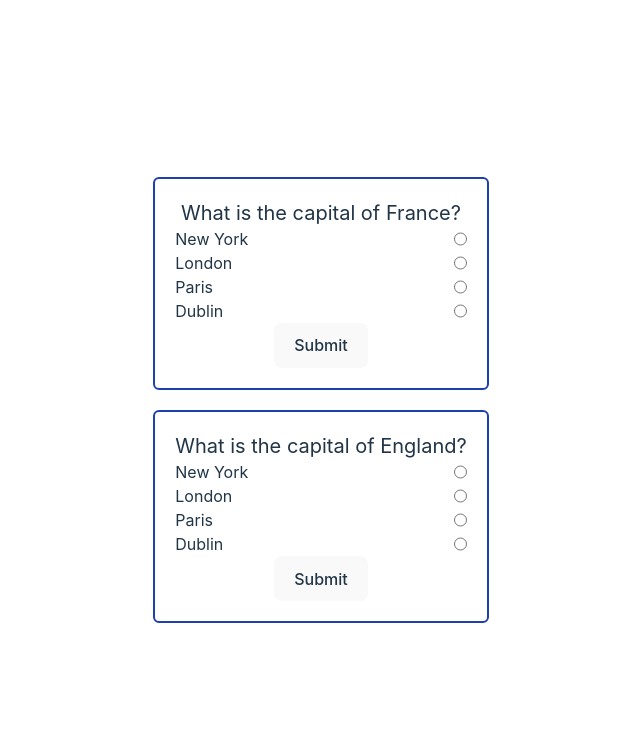
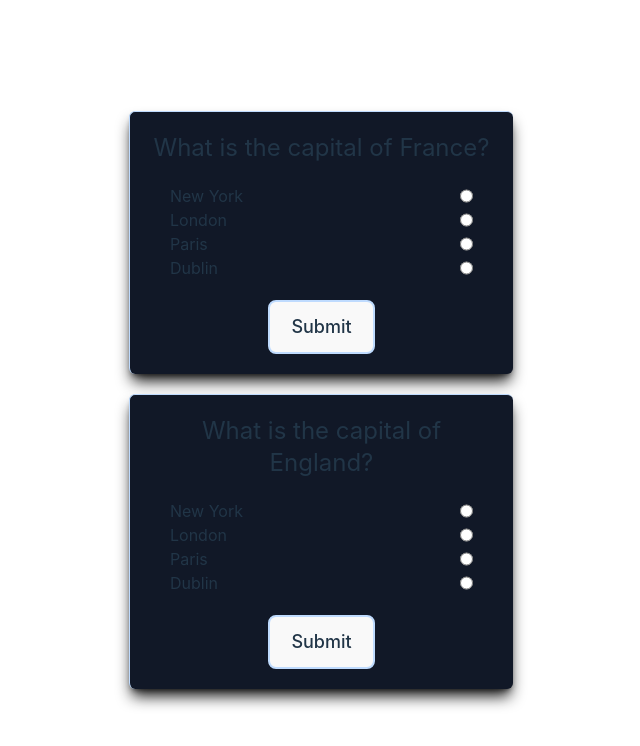
Before and after one commit to LamarcheG/quiz-app, a React (Vite) app: page / in a window 1280 px wide. Shown: the top 746 px of the page, without its empty margins (319-959 px from the left). Built offline with nearby package versions, Linux system fonts and the light colour scheme.

Commit message:
style: styled question cards

```diff
--- a/src/Components/QuestionItem.tsx
+++ b/src/Components/QuestionItem.tsx
@@ -24,11 +24,13 @@ export const QuestionItem = ({ question }: questionItemProps) => {
     <>
       <form
         onSubmit={handleSubmit}
-        className="m-5 rounded-md border-2 border-blue-800 p-5"
+        className="m-5  w-72 rounded-md border-t border-l border-blue-200 bg-gray-900 p-5 shadow-lg shadow-neutral-900
+        xl:w-96
+        "
       >
-        <h2 className="text-xl">{question.question}</h2>
+        <h2 className="text-2xl">{question.question}</h2>
         {question.type === "MultipleChoice" && (
-          <ul>
+          <ul className="p-5">
             {question.choices?.map((choice) => (
               <div key={choice} className="flex justify-between">
                 <label>{choice}</label>
@@ -42,7 +44,12 @@ export const QuestionItem = ({ question }: questionItemProps) => {
             ))}
           </ul>
         )}
-        <button type="submit">Submit</button>
+        <button
+          type="submit"
+          className="border-2 border-blue-200 text-lg hover:border-blue-200 hover:bg-blue-200 hover:text-blue-900"
+        >
+          Submit
+        </button>
       </form>
     </>
   );
```
